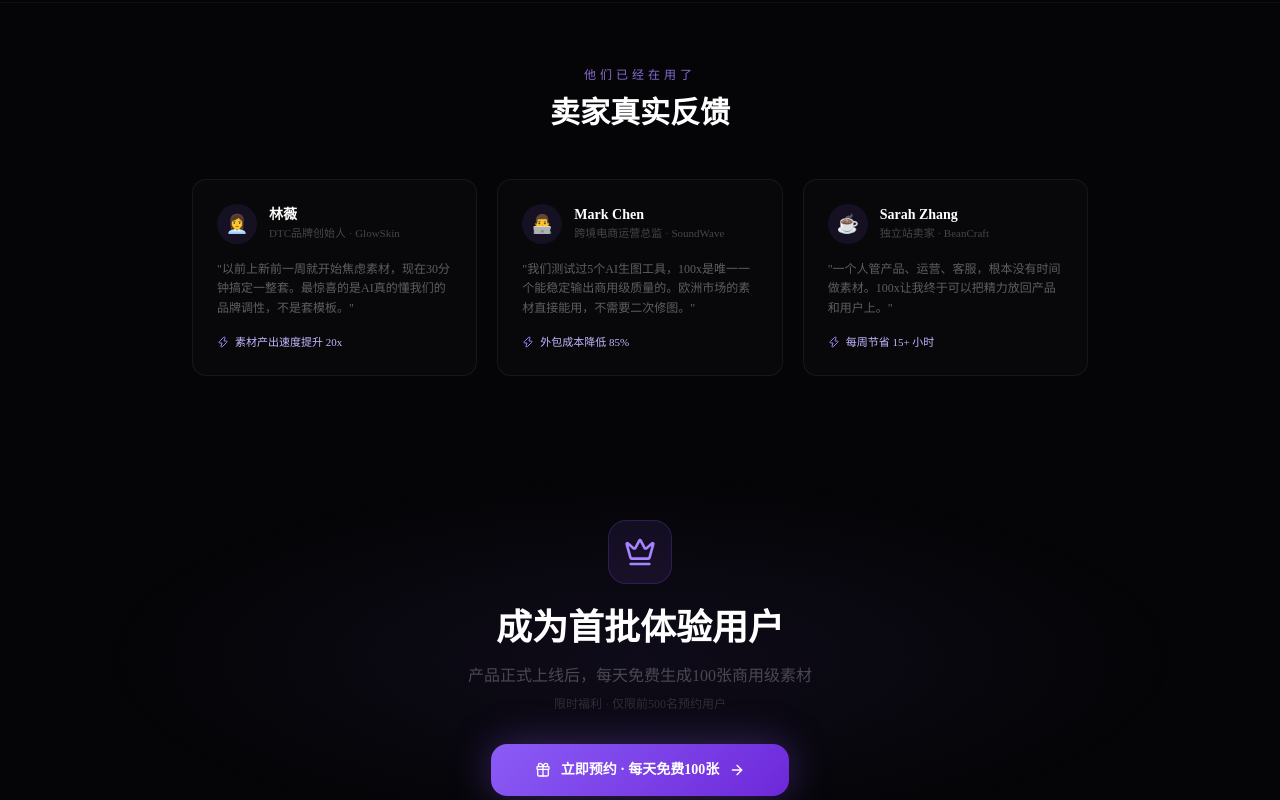
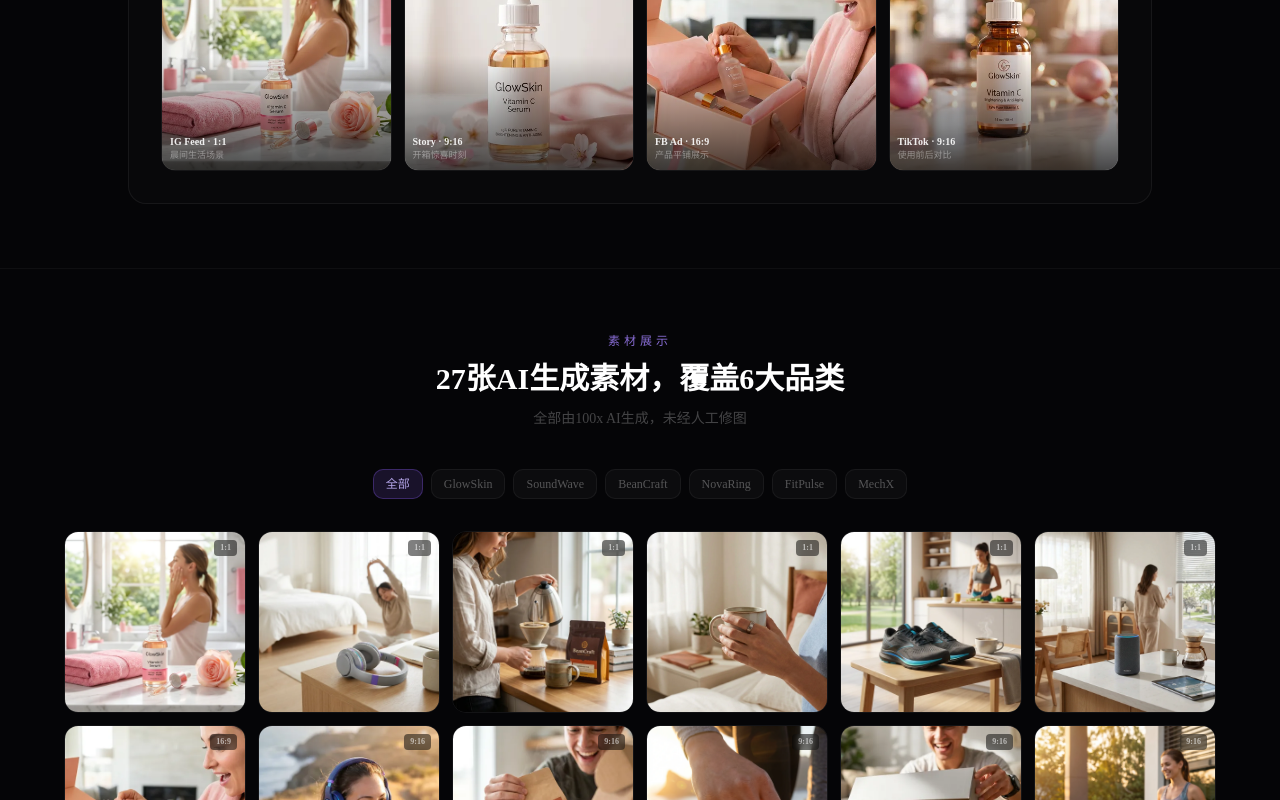
Before and after one commit to KevPH2026/idealab, a Next.js app: page /adforge in a window 1280 px wide. Shown: the part 1560-2360 px from the top of the page. Built offline with nearby package versions, Linux system fonts and the light colour scheme.

Commit message:
feat: demo页展示27张素材，覆盖6大品类，新增素材画廊

```diff
--- a/src/app/adforge/page.tsx
+++ b/src/app/adforge/page.tsx
@@ -1,7 +1,7 @@
 'use client';
 
 import { useState, useEffect } from 'react';
-import { ArrowRight, Sparkles, Clock, Zap, Check, ChevronRight, Lock, Gift, Crown } from 'lucide-react';
+import { ArrowRight, Sparkles, Clock, Zap, Check, Lock, Gift, Crown } from 'lucide-react';
 
 const DEMO_STEPS = [
   {
@@ -36,6 +36,100 @@ const DEMO_STEPS = [
       { src: '/demo/tech_06.webp', label: 'Google · 16:9', scene: '生活方式融入' },
     ],
   },
+  {
+    brand: 'BeanCraft',
+    product: '单一产地手冲咖啡豆',
+    market: '🇯🇵 日本',
+    dna: {
+      colors: ['#6B4423', '#A0522D', '#D4A574'],
+      keywords: ['artisan', 'craft', 'authentic'],
+      style: 'warm, rustic, handcrafted',
+    },
+    images: [
+      { src: '/demo/coffee_01.webp', label: 'IG Feed · 1:1', scene: '咖啡冲泡过程' },
+      { src: '/demo/coffee_02.webp', label: 'Story · 9:16', scene: '豆袋质感展示' },
+      { src: '/demo/coffee_03.webp', label: 'FB Ad · 16:9', scene: '早晨咖啡时光' },
+      { src: '/demo/coffee_04.webp', label: 'TikTok · 9:16', scene: '拉花艺术特写' },
+    ],
+  },
+  {
+    brand: 'NovaRing',
+    product: '智能健康监测戒指',
+    market: '🇺🇸 北美',
+    dna: {
+      colors: ['#1A1A2E', '#4A4E69', '#9A8C98'],
+      keywords: ['futuristic', 'health', 'sleek'],
+      style: 'dark, premium, tech-forward',
+    },
+    images: [
+      { src: '/demo/ring_01.webp', label: 'IG Feed · 1:1', scene: '产品特写展示' },
+      { src: '/demo/ring_02.webp', label: 'Story · 9:16', scene: '佩戴效果展示' },
+      { src: '/demo/ring_03.webp', label: 'FB Ad · 16:9', scene: '科技感场景' },
+      { src: '/demo/ring_04.webp', label: 'Google · 16:9', scene: '健康数据可视化' },
+    ],
+  },
+  {
+    brand: 'FitPulse',
+    product: '智能运动追踪手环',
+    market: '🇪🇺 欧洲',
+    dna: {
+      colors: ['#E63946', '#F1FAEE', '#457B9D'],
+      keywords: ['energetic', 'sporty', 'dynamic'],
+      style: 'bold, active, vibrant',
+    },
+    images: [
+      { src: '/demo/sport_01.webp', label: 'IG Feed · 1:1', scene: '运动场景展示' },
+      { src: '/demo/sport_02.webp', label: 'Story · 9:16', scene: '跑步动态捕捉' },
+      { src: '/demo/sport_03.webp', label: 'FB Ad · 16:9', scene: '健身房场景' },
+      { src: '/demo/sport_04.webp', label: 'TikTok · 9:16', scene: '数据成就分享' },
+    ],
+  },
+  {
+    brand: 'MechX',
+    product: '桌面协作机器人',
+    market: '🇨🇳 中国',
+    dna: {
+      colors: ['#0D1B2A', '#1B263B', '#415A77'],
+      keywords: ['industrial', 'precision', 'innovation'],
+      style: 'mechanical, precise, futuristic',
+    },
+    images: [
+      { src: '/demo/robot_01.webp', label: 'IG Feed · 1:1', scene: '产品外观展示' },
+      { src: '/demo/robot_02.webp', label: 'Story · 9:16', scene: '工作场景演示' },
+      { src: '/demo/robot_03.webp', label: 'FB Ad · 16:9', scene: '细节特写镜头' },
+      { src: '/demo/robot_04.webp', label: 'Google · 16:9', scene: '团队协作画面' },
+    ],
+  },
+];
+
+const GALLERY_IMAGES = [
+  { src: '/demo/beauty_01.webp', brand: 'GlowSkin', scene: '晨间生活场景', ratio: '1:1' },
+  { src: '/demo/tech_01.webp', brand: 'SoundWave', scene: '极简产品展示', ratio: '1:1' },
+  { src: '/demo/coffee_01.webp', brand: 'BeanCraft', scene: '咖啡冲泡过程', ratio: '1:1' },
+  { src: '/demo/ring_01.webp', brand: 'NovaRing', scene: '产品特写展示', ratio: '1:1' },
+  { src: '/demo/sport_01.webp', brand: 'FitPulse', scene: '运动场景展示', ratio: '1:1' },
+  { src: '/demo/robot_01.webp', brand: 'MechX', scene: '产品外观展示', ratio: '1:1' },
+  { src: '/demo/beauty_02.webp', brand: 'GlowSkin', scene: '产品平铺展示', ratio: '16:9' },
+  { src: '/demo/tech_02.webp', brand: 'SoundWave', scene: '户外使用场景', ratio: '9:16' },
+  { src: '/demo/coffee_02.webp', brand: 'BeanCraft', scene: '豆袋质感展示', ratio: '9:16' },
+  { src: '/demo/ring_02.webp', brand: 'NovaRing', scene: '佩戴效果展示', ratio: '9:16' },
+  { src: '/demo/sport_02.webp', brand: 'FitPulse', scene: '跑步动态捕捉', ratio: '9:16' },
+  { src: '/demo/robot_02.webp', brand: 'MechX', scene: '工作场景演示', ratio: '9:16' },
+  { src: '/demo/beauty_03.webp', brand: 'GlowSkin', scene: '开箱惊喜时刻', ratio: '9:16' },
+  { src: '/demo/tech_03.webp', brand: 'SoundWave', scene: '功能特写镜头', ratio: '16:9' },
+  { src: '/demo/coffee_03.webp', brand: 'BeanCraft', scene: '早晨咖啡时光', ratio: '16:9' },
+  { src: '/demo/ring_03.webp', brand: 'NovaRing', scene: '科技感场景', ratio: '16:9' },
+  { src: '/demo/sport_03.webp', brand: 'FitPulse', scene: '健身房场景', ratio: '16:9' },
+  { src: '/demo/robot_03.webp', brand: 'MechX', scene: '细节特写镜头', ratio: '16:9' },
+  { src: '/demo/beauty_04.webp', brand: 'GlowSkin', scene: '使用前后对比', ratio: '9:16' },
+  { src: '/demo/tech_04.webp', brand: 'SoundWave', scene: '产品细节展示', ratio: '1:1' },
+  { src: '/demo/coffee_04.webp', brand: 'BeanCraft', scene: '拉花艺术特写', ratio: '9:16' },
+  { src: '/demo/ring_04.webp', brand: 'NovaRing', scene: '健康数据可视化', ratio: '16:9' },
+  { src: '/demo/sport_04.webp', brand: 'FitPulse', scene: '数据成就分享', ratio: '9:16' },
+  { src: '/demo/robot_04.webp', brand: 'MechX', scene: '团队协作画面', ratio: '16:9' },
+  { src: '/demo/tech_05.webp', brand: 'SoundWave', scene: '包装盒展示', ratio: '1:1' },
+  { src: '/demo/tech_06.webp', brand: 'SoundWave', scene: '生活方式融入', ratio: '16:9' },
+  { src: '/demo/tech_07.webp', brand: 'SoundWave', scene: '配件全家福', ratio: '1:1' },
 ];
 
 const PAIN_POINTS = [
@@ -97,6 +191,7 @@ export default function DemoPage() {
   const [contact, setContact] = useState('');
   const [submitted, setSubmitted] = useState(false);
   const [loading, setLoading] = useState(false);
+  const [galleryFilter, setGalleryFilter] = useState<string | null>(null);
 
   const demo = DEMO_STEPS[activeDemo];
 
@@ -133,6 +228,10 @@ export default function DemoPage() {
   const restartDemo = () => {
     setDemoStep(0);
   };
+
+  const filteredGallery = galleryFilter
+    ? GALLERY_IMAGES.filter(img => img.brand === galleryFilter)
+    : GALLERY_IMAGES;
 
   return (
     <div className="min-h-screen bg-[#050507] text-white selection:bg-violet-500/30 overflow-x-hidden">
@@ -228,7 +327,7 @@ export default function DemoPage() {
             </div>
 
             {/* Brand selector */}
-            <div className="flex items-center justify-center gap-3 mb-8">
+            <div className="flex flex-wrap items-center justify-center gap-2 mb-8">
               {DEMO_STEPS.map((d, i) => (
                 <button
                   key={i}
@@ -338,6 +437,63 @@ export default function DemoPage() {
                   </div>
                 </div>
               )}
+            </div>
+          </div>
+        </section>
+
+        {/* ─── Full Gallery ─── */}
+        <section className="py-16 px-6" style={{ borderTop: '1px solid rgba(255,255,255,0.04)' }}>
+          <div className="max-w-6xl mx-auto">
+            <div className="text-center mb-10">
+              <p className="text-xs text-violet-400/80 font-medium uppercase tracking-[4px] mb-3">素材展示</p>
+              <h2 className="text-2xl md:text-3xl font-black text-white mb-3">27张AI生成素材，覆盖6大品类</h2>
+              <p className="text-sm text-white/25">全部由100x AI生成，未经人工修图</p>
+            </div>
+
+            {/* Gallery Filter */}
+            <div className="flex flex-wrap items-center justify-center gap-2 mb-8">
+              <button
+                onClick={() => setGalleryFilter(null)}
+                className="px-3 py-1.5 rounded-lg text-xs font-medium transition-all"
+                style={{
+                  background: galleryFilter === null ? 'rgba(139,92,246,0.15)' : 'rgba(255,255,255,0.03)',
+                  border: galleryFilter === null ? '1px solid rgba(139,92,246,0.3)' : '1px solid rgba(255,255,255,0.05)',
+                  color: galleryFilter === null ? 'rgba(196,181,253,0.9)' : 'rgba(255,255,255,0.3)',
+                }}>
+                全部
+              </button>
+              {DEMO_STEPS.map((d, i) => (
+                <button
+                  key={i}
+                  onClick={() => setGalleryFilter(d.brand)}
+                  className="px-3 py-1.5 rounded-lg text-xs font-medium transition-all"
+                  style={{
+                    background: galleryFilter === d.brand ? 'rgba(139,92,246,0.15)' : 'rgba(255,255,255,0.03)',
+                    border: galleryFilter === d.brand ? '1px solid rgba(139,92,246,0.3)' : '1px solid rgba(255,255,255,0.05)',
+                    color: galleryFilter === d.brand ? 'rgba(196,181,253,0.9)' : 'rgba(255,255,255,0.3)',
+                  }}>
+                  {d.brand}
+                </button>
+              ))}
+            </div>
+
+            {/* Gallery Grid */}
+            <div className="grid grid-cols-2 sm:grid-cols-3 md:grid-cols-4 lg:grid-cols-6 gap-3">
+              {filteredGallery.map((img, i) => (
+                <div key={i} className="group relative rounded-xl overflow-hidden"
+                  style={{ border: '1px solid rgba(255,255,255,0.06)' }}>
+                  <img src={img.src} alt={img.scene} className="w-full aspect-square object-cover transition-transform group-hover:scale-105" />
+                  <div className="absolute inset-0 flex flex-col justify-end p-2 opacity-0 group-hover:opacity-100 transition-opacity"
+                    style={{ background: 'linear-gradient(to top, rgba(0,0,0,0.8) 0%, transparent 60%)' }}>
+                    <p className="text-[10px] font-bold text-white/90">{img.brand}</p>
+                    <p className="text-[9px] text-white/40">{img.scene}</p>
+                  </div>
+                  <div className="absolute top-2 right-2 px-1.5 py-0.5 rounded text-[8px] font-bold text-white/60"
+                    style={{ background: 'rgba(0,0,0,0.5)', backdropFilter: 'blur(4px)' }}>
+                    {img.ratio}
+                  </div>
+                </div>
+              ))}
             </div>
           </div>
         </section>
```
